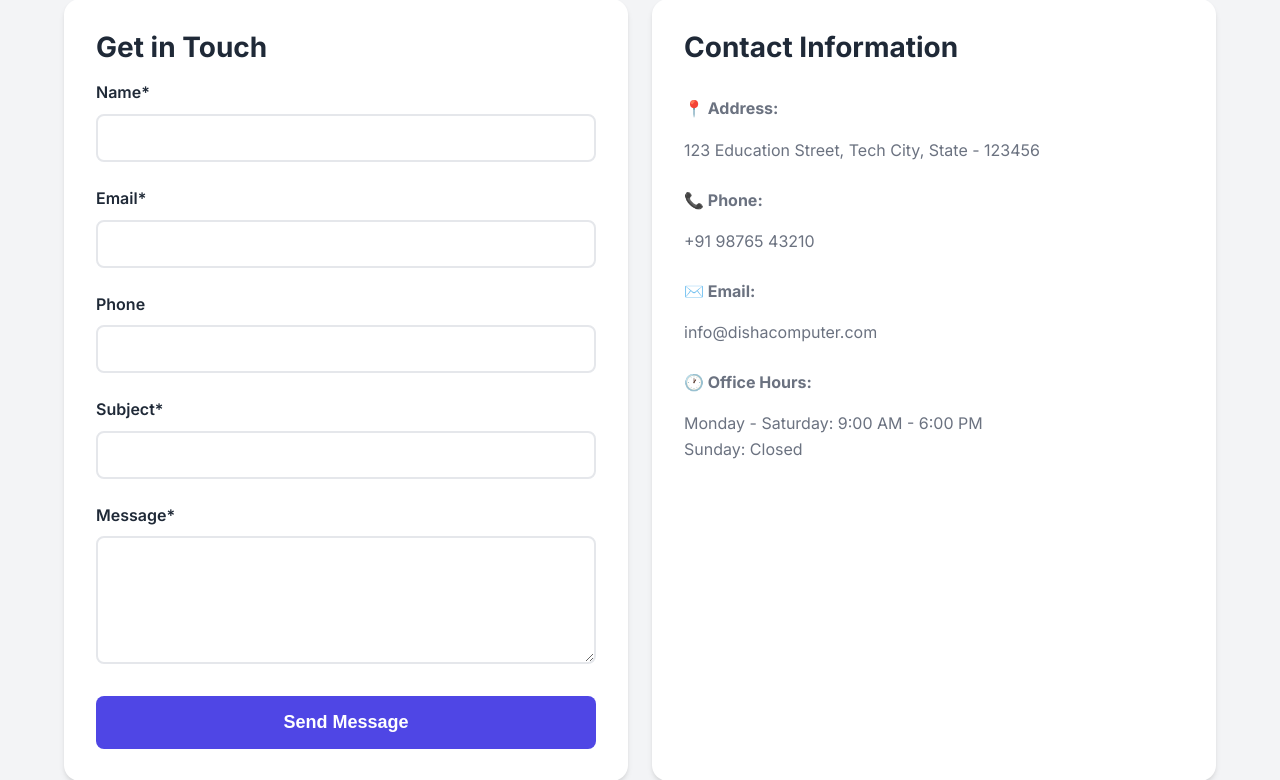
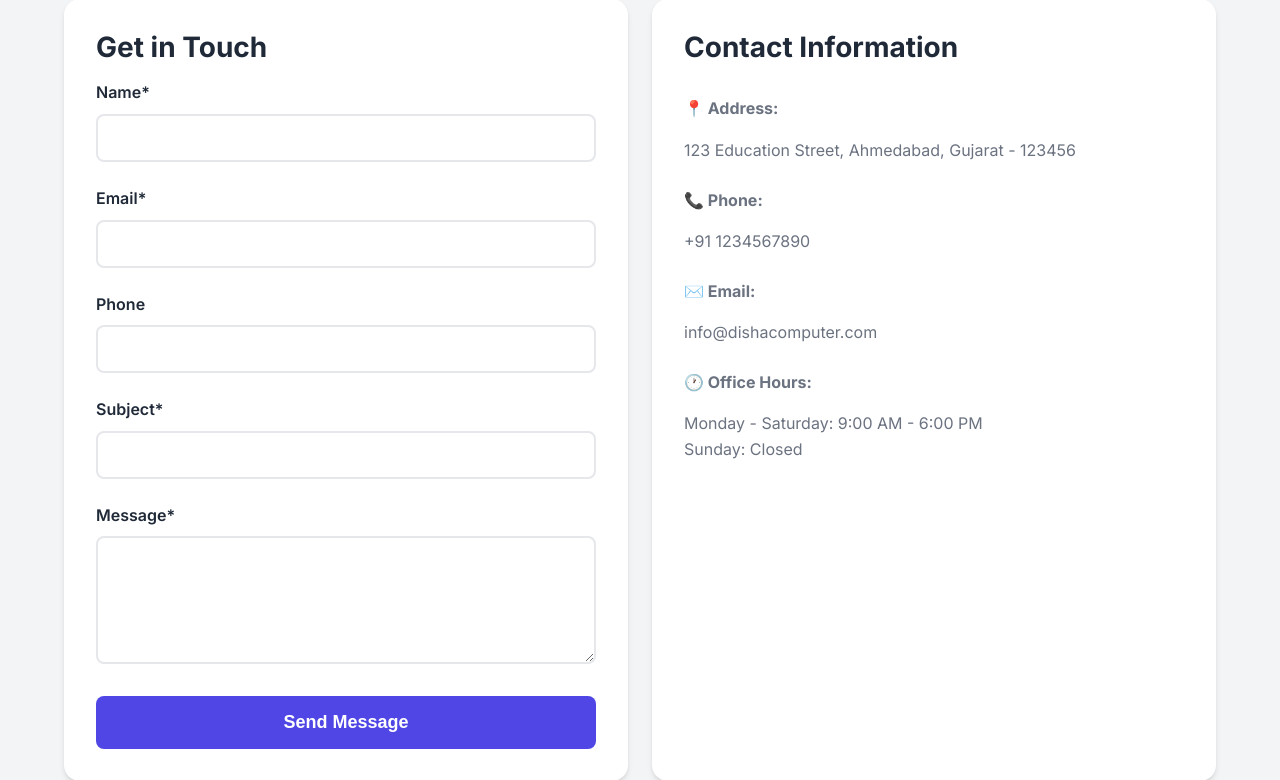
Before and after one commit to Yadav-Shivakant-Anilkumar/dishanew, a Flask app: page /contact in a window 1280 px wide. Shown: the part 179-959 px from the top of the page. Run offline with Flask 3, Linux system fonts and the light colour scheme.

Commit message:
Contach detail update

```diff
--- a/templates/visitor/contact.html
+++ b/templates/visitor/contact.html
@@ -35,10 +35,10 @@
         <h3>Contact Information</h3>
         <div style="margin-top: 2rem;">
             <p><strong>📍 Address:</strong></p>
-            <p class="text-muted">123 Education Street, Tech City, State - 123456</p>
+            <p class="text-muted">123 Education Street, Ahmedabad, Gujarat - 123456</p>
 
             <p style="margin-top: 1.5rem;"><strong>📞 Phone:</strong></p>
-            <p class="text-muted">+91 98765 43210</p>
+            <p class="text-muted">+91 1234567890</p>
 
             <p style="margin-top: 1.5rem;"><strong>✉️ Email:</strong></p>
             <p class="text-muted">info@dishacomputer.com</p>
```
